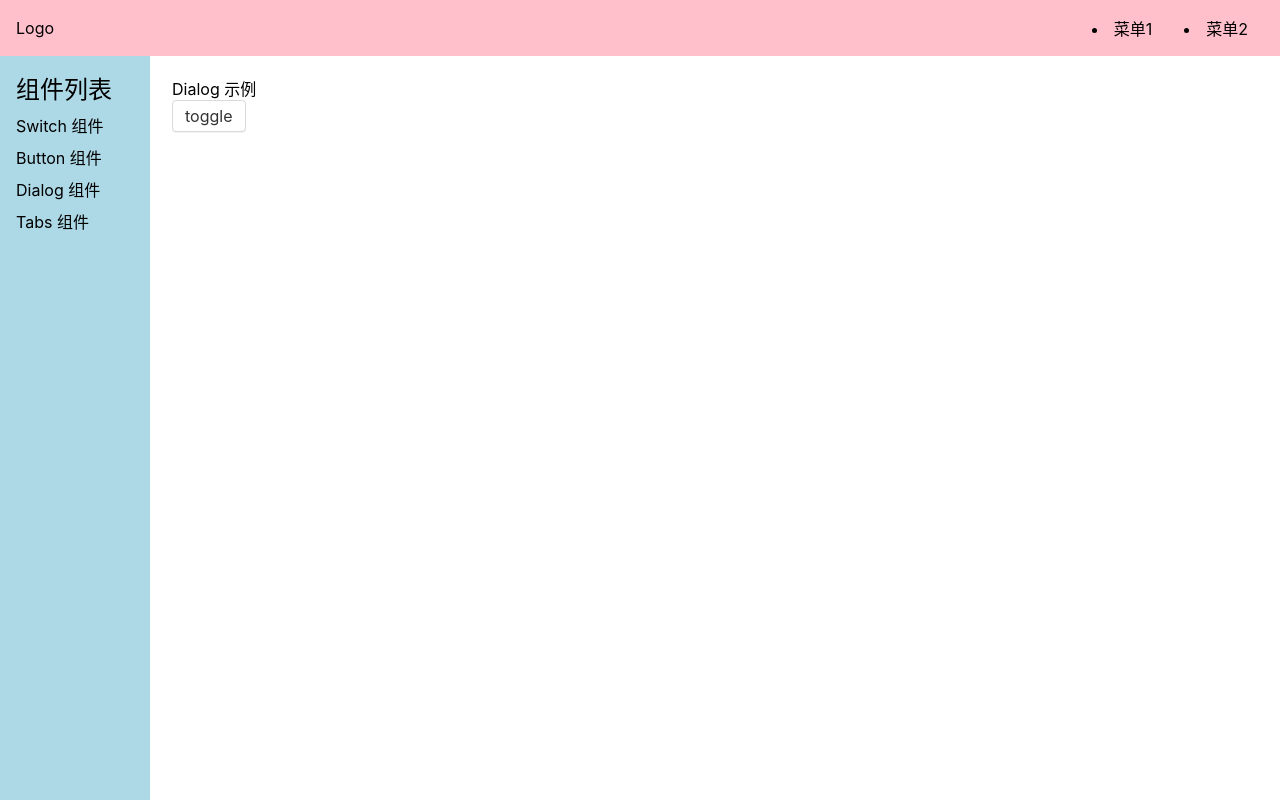
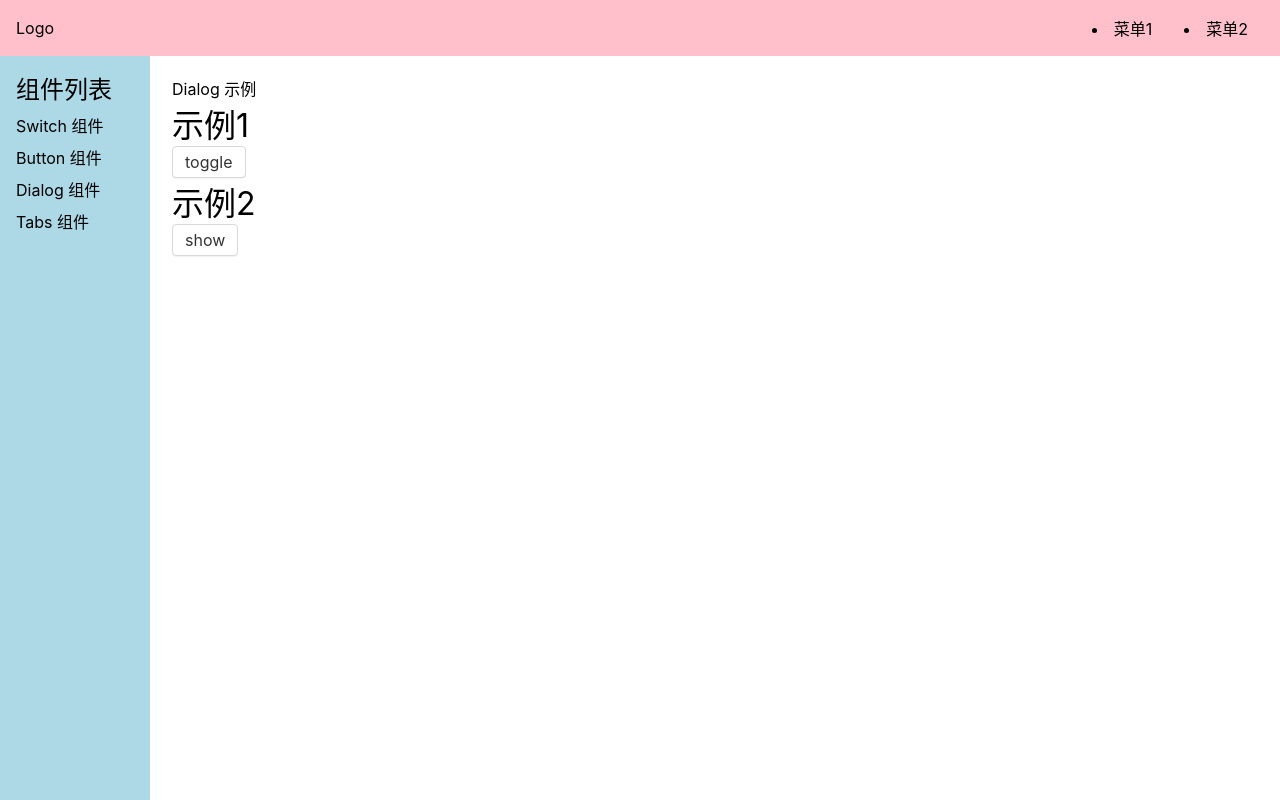
Before and after one commit to xiaolinzi7118/vue3-bells-ui, a Vue app: page /#/doc/dialog in a window 1280 px wide. Built offline with nearby package versions, Linux system fonts and the light colour scheme.

Commit message:
完成一句话展示Dialog

```diff
--- a/src/components/DialogDemo.vue
+++ b/src/components/DialogDemo.vue
@@ -1,5 +1,6 @@
 <template>
   <div>Dialog 示例</div>
+  <h1>示例1</h1>
   <Button @click="toggle">toggle</Button>
   <Dialog v-model:visible="x" :ok="f1" :cancel="f2">
     <template v-slot:title>
@@ -10,11 +11,14 @@
       <div>hi2</div>
     </template>
   </Dialog>
+  <h1>示例2</h1>
+  <Button @click="showDialog">show</Button>
 </template>
 <script lang="ts">
 import Dialog from "../lib/Dialog.vue";
 import Button from "../lib/Button.vue";
 import { ref } from "vue";
+import { openDialog } from "../lib/openDialog";
 export default {
   components: { Dialog, Button },
   setup() {
@@ -26,7 +30,19 @@
       return false;
     };
     const f2 = () => {};
-    return { x, toggle, f1, f2 };
+    const showDialog = () => {
+      openDialog({
+        title: "标题",
+        content: "你好",
+        ok() {
+          console.log("ok");
+        },
+        cancel() {
+          console.log("cancel");
+        },
+      });
+    };
+    return { x, toggle, f1, f2, showDialog };
   },
 };
 </script>
--- /dev/null
+++ b/src/lib/openDialog.ts
@@ -0,0 +1,29 @@
+import { createApp, h } from 'vue';
+import Dialog from './Dialog.vue'
+export const openDialog = (options) => {
+    const { title, content, ok, cancel } = options;
+    const div = document.createElement('div');
+    document.body.appendChild(div);
+    const close = () => {
+        app.unmount();
+        div.remove();
+    }
+    const app = createApp({
+        render() {
+            return h(Dialog, {
+                visible: true,
+                'onUpdate:visible': (newVisible) => {
+                    if (newVisible === false) {
+                        close();
+                    }
+                },
+                ok,
+                cancel
+            },
+                {
+                    title, content
+                })
+        }
+    })
+    app.mount(div)
+}
```
Also changed, not shown: src/lib/Tab.vue (added), src/lib/Tabs.vue (added).
